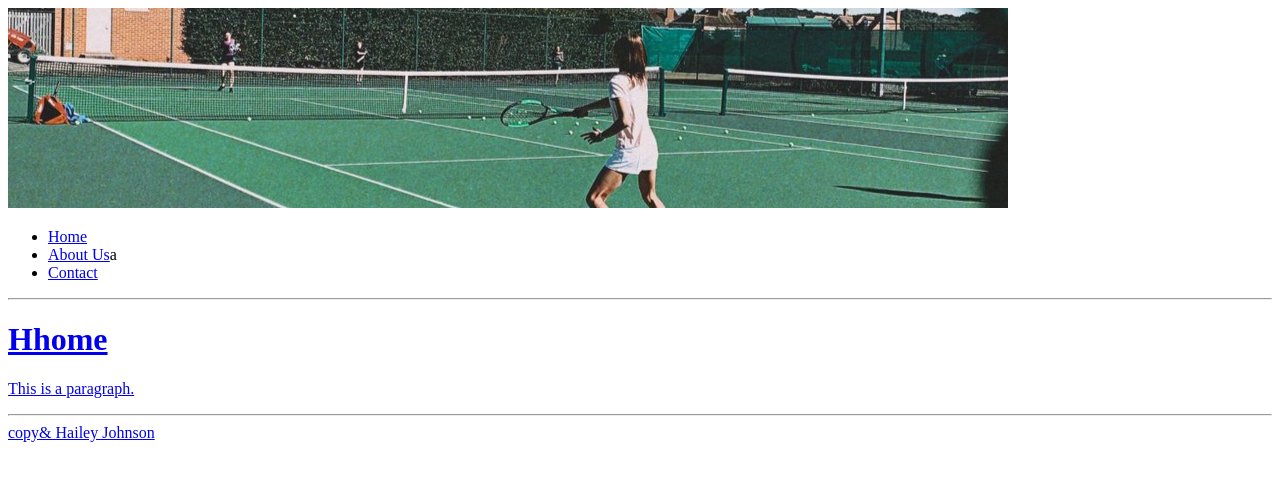
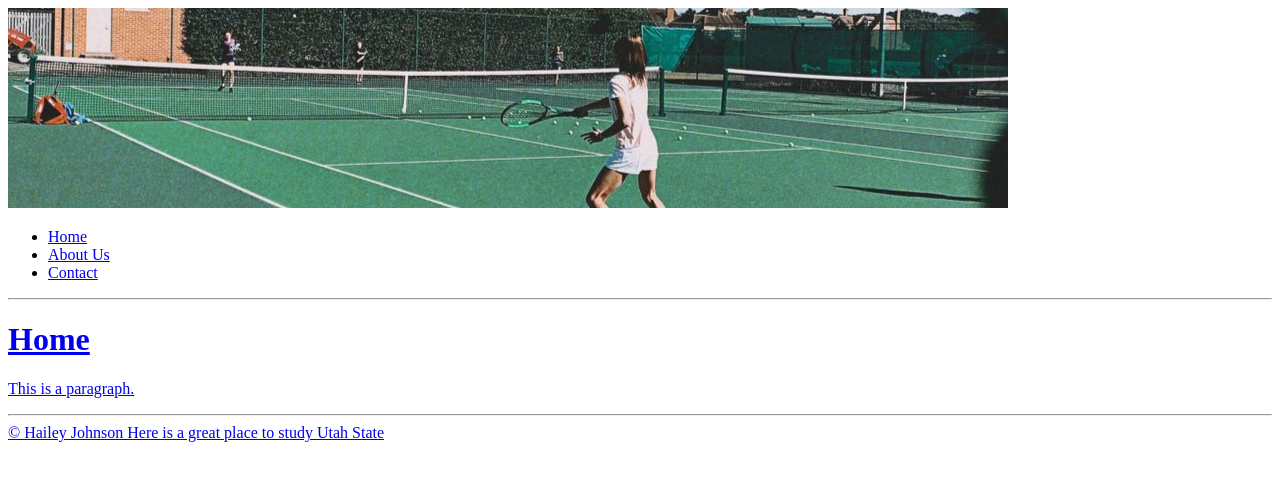
Before and after one commit to haileyj711/project1, a plain HTML site: page index.html in a window 1280 px wide. Drawn offline with Linux system fonts and the light colour scheme.

Commit message:
Update index.html

```diff
--- a/index.html
+++ b/index.html
@@ -7,18 +7,19 @@
 <img src="images/banner.png" alt="Banner image">
     <ul>
             <li><a href="index.html">Home</a></li>
-            <li><a href="about.html">About Us</a>a</li>
+            <li><a href="about.html">About Us</a></li>
             <li><a href="contact.html">Contact</a</li></li>
     </ul>
 
 
   <hr>
 
-<h1>Hhome</h1>
+<h1>Home</h1>
 <p>This is a paragraph.</p>
 
   <hr>
-copy& Hailey Johnson
+ &copy; Hailey Johnson
+    Here is a great place to study <a href=http://usu.edu"> Utah State </a>
 
 </body>
 </html>
```
